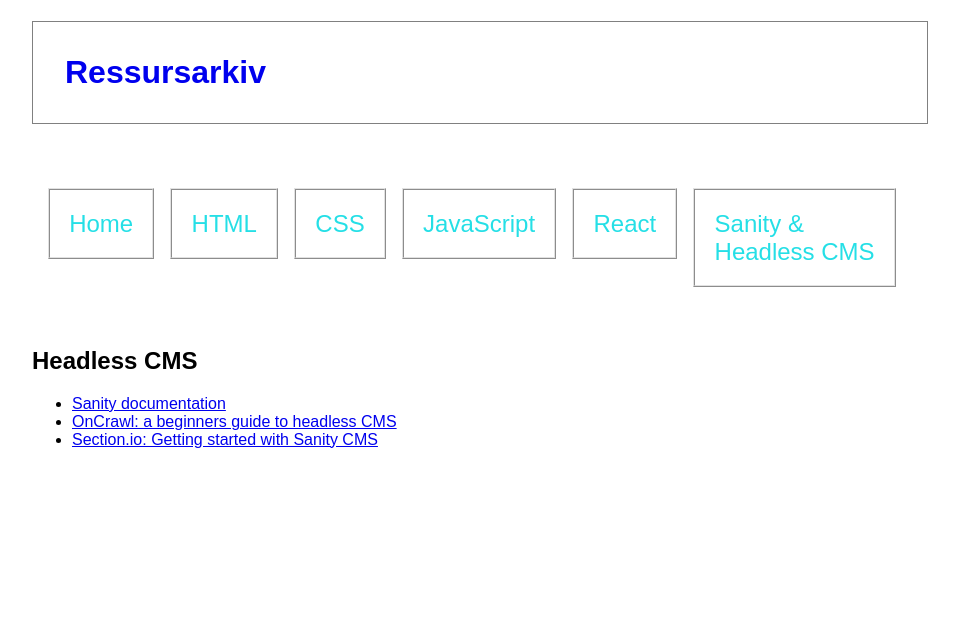
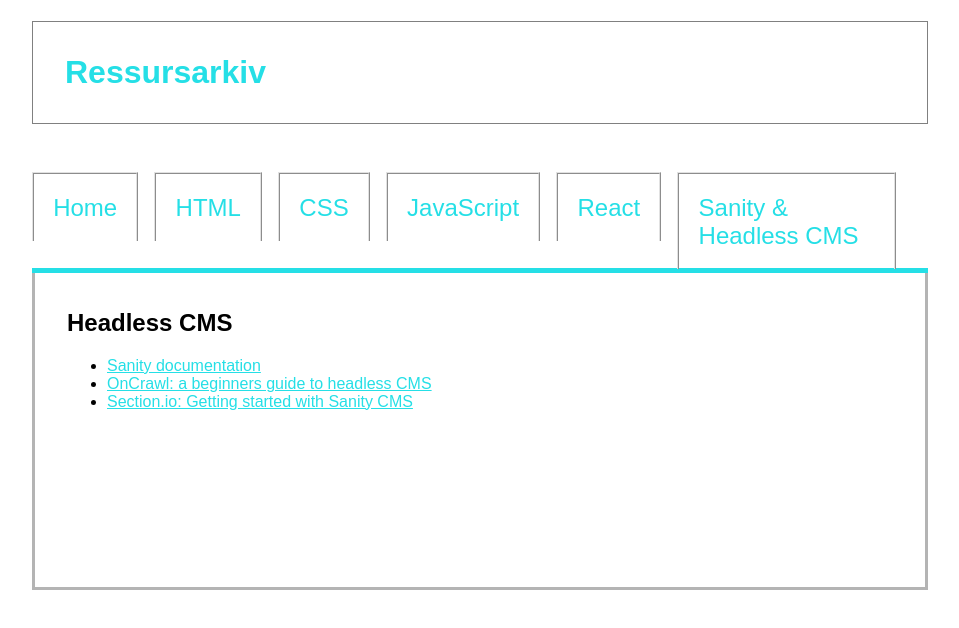
Before and after one commit to MyconidM/uin23ak3_resourceapp_group10, a React (Create React App) app: page /HeadlessCMS in a window 1280 px wide. Shown: the top 628 px of the page, without its empty margins (160-1119 px from the left). Built offline with nearby package versions, Linux system fonts and the light colour scheme.

Commit message:
sass endringer på bunn boks og farger

```diff
--- a/src/css/main.css
+++ b/src/css/main.css
@@ -32,6 +32,19 @@
   padding-right: 15%;
 }
 
+.textCont {
+  display: flex;
+  border-style: solid;
+  border-color: var(--gray);
+  padding-top: 1rem;
+  padding-left: 2rem;
+  padding-right: 30rem;
+  padding-bottom: 10rem;
+  border-top: var(--lightblue);
+  border-top: 0px;
+  box-shadow: 0 -5px 0 0 var(--lightblue);
+}
+
 div.conteiner {
   width: 100%;
   max-width: 1200px;
@@ -50,7 +63,6 @@
 
 .header a {
   text-decoration: none;
-  color: var(--textC);
 }
 
 #nav {
@@ -72,14 +84,6 @@
   border-color: var(--lightblue);
   color: white;
   border-style: solid;
-}
-
-#textCont {
-  border-left: var(--border);
-  border-right: var(--border);
-  border-bottom: var(--border);
-  border-top: 6px solid var(--lightblue);
-  padding: 0 1rem;
 }
 
 .article h2 {
@@ -116,23 +120,41 @@
   display: flex;
   font-size: x-large;
   width: 100%;
-  padding: 1rem;
+  padding-right: 1rem;
+  padding-left: 0%;
+  padding-bottom: 0%;
   margin-right: auto;
   margin-left: auto;
+  margin-bottom: 0.25rem;
 }
 
 #links span {
+  width: auto;
+  height: fit-content;
   border-style: ridge;
   margin-right: 1rem;
   padding: 1.2rem;
+  border-bottom: var(--lightblue);
 }
 
 .homeicon {
   width: 2rem;
 }
 
-.textCont {
+.navlink {
   background-color: var(--white);
 }
 
+a:link {
+  color: var(--lightblue);
+}
+
+a:hover {
+  color: var(--darkgray);
+}
+
+a:active {
+  color: var(--darkgray);
+}
+
 /*# sourceMappingURL=main.css.map */
--- a/src/sass/main.scss
+++ b/src/sass/main.scss
@@ -36,6 +36,20 @@
     padding-right: 15%;
 }
 
+.textCont {
+    display: flex;
+    border-style: solid;
+    border-color: var(--gray);
+    padding-top: 1rem;
+    padding-left: 2rem;
+    padding-right: 30rem;
+    padding-bottom: 10rem;
+    border-top: var(--lightblue);
+    border-top: 0px;
+    box-shadow: 0 -5px 0 0 var(--lightblue);
+
+}
+
 div.conteiner {
     width: 100%;
     max-width: 1200px;
@@ -53,7 +67,7 @@
 }
 .header a{
     text-decoration: none;
-    color: var(--textC);
+
 }
 
 #nav{
@@ -77,13 +91,7 @@
     border-style: solid;
 }
 
-#textCont {
-    border-left: var(--border);
-    border-right: var(--border);
-    border-bottom: var(--border);
-    border-top: 6px solid var(--lightblue);
-    padding: 0 1rem;
-}
+
 .article h2 {
     text-transform: uppercase;
 }
@@ -119,16 +127,23 @@
     display: flex;
     font-size: x-large;
     width: 100%;
-    padding: 1rem;
+    padding-right: 1rem;
+    padding-left: 0%;
+    padding-bottom: 0%;
     margin-right: auto;
     margin-left: auto;
+    margin-bottom: 0.25rem;
+
 
 }
 
 #links span {
+    width: auto;
+    height: fit-content;
     border-style: ridge;
     margin-right: 1rem;
     padding: 1.2rem;
+    border-bottom: var(--lightblue);
 
 }
 
@@ -137,7 +152,17 @@
 }
 
 
-.textCont {
+.navlink {
     background-color: var(--white);
+}
+a:link {
+    color: var(--lightblue);}
 
-}
+a:hover {
+    color: var(--darkgray);
+      }
+
+
+a:active {
+    color: var(--darkgray);
+  }
```
Also changed, not shown: 1 other file (tests, documents, lock files or other folders).
